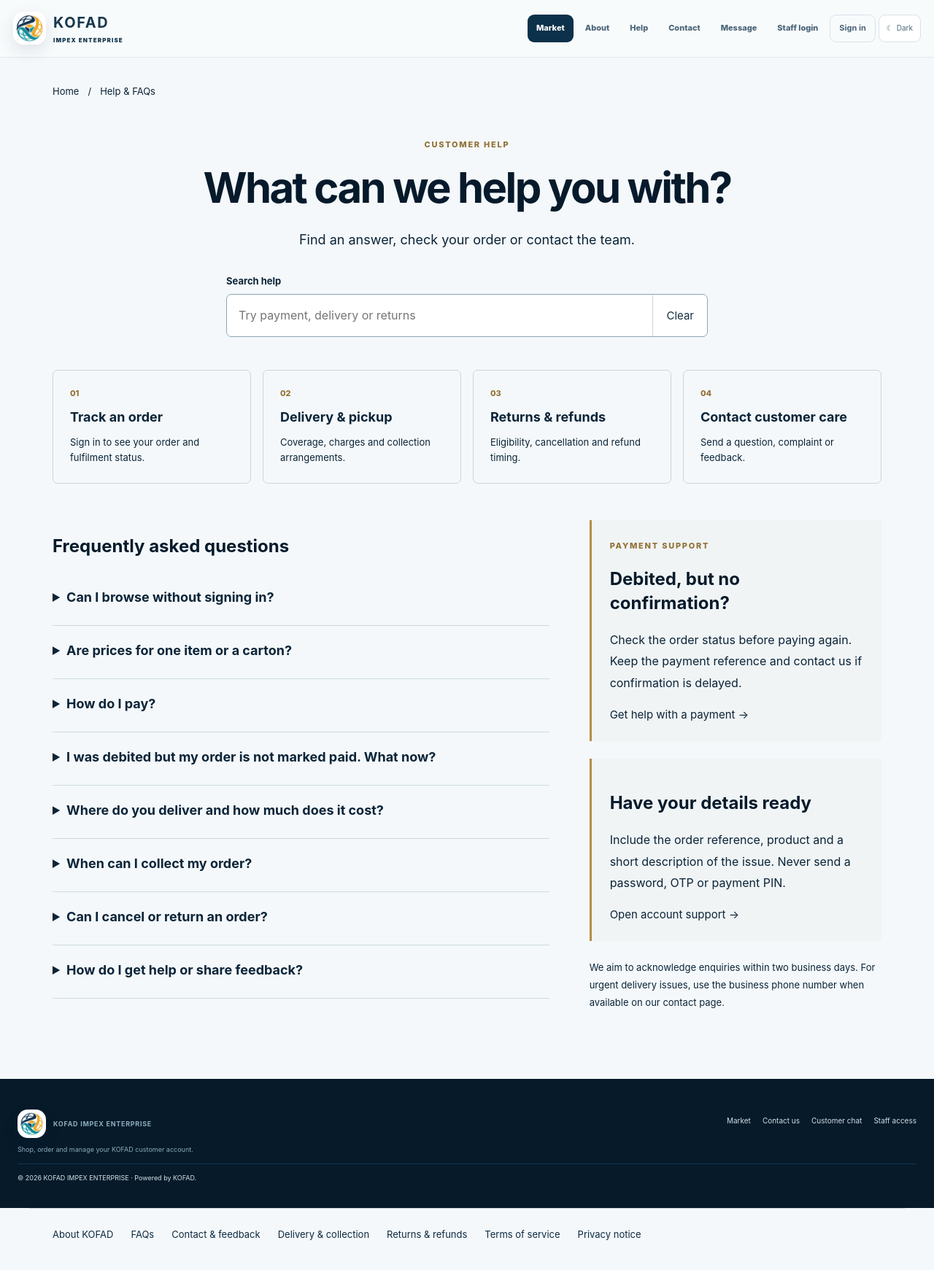
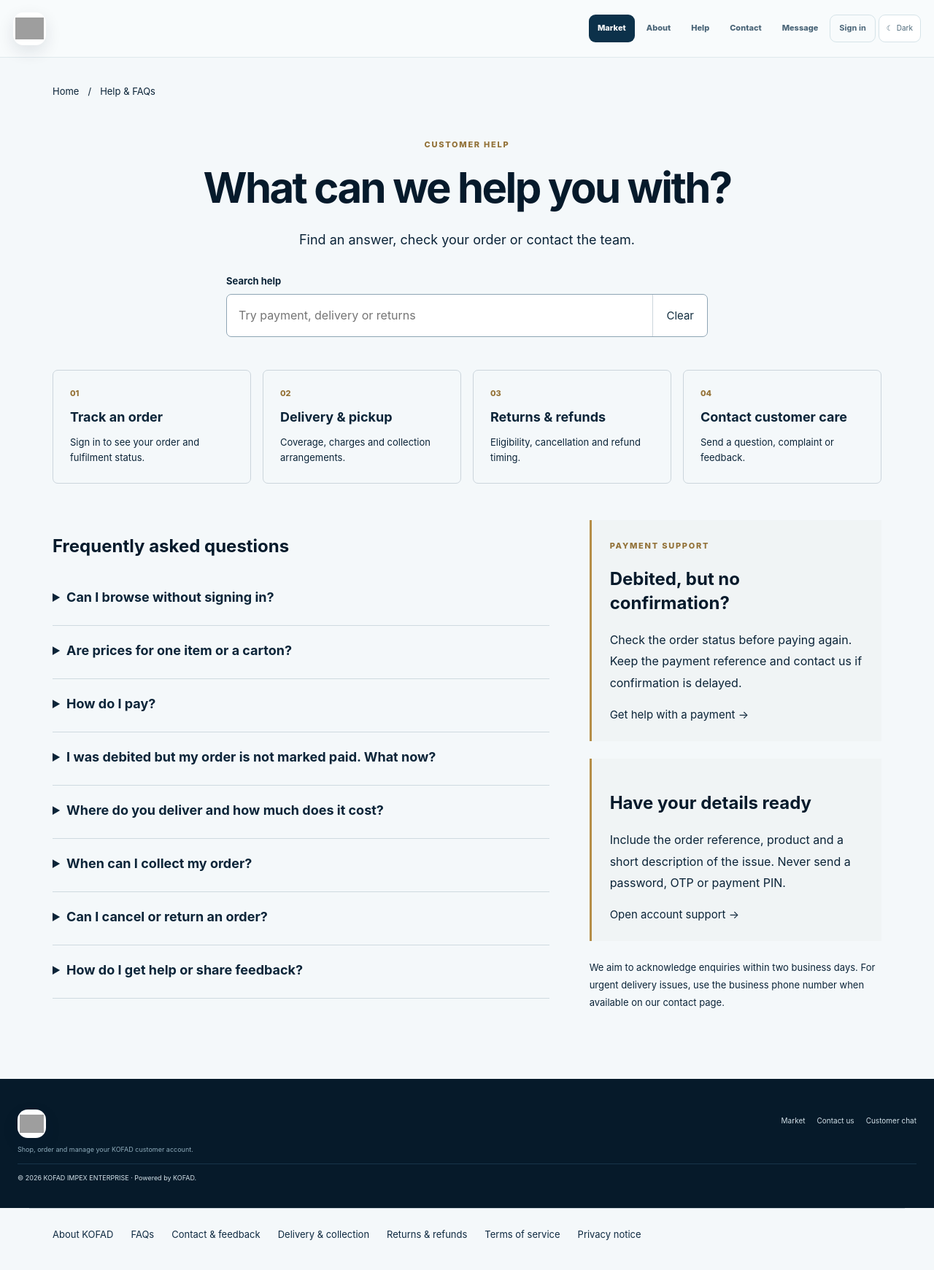
Before and after one commit to Eugene999B/KOFAD, a Django app: page /faq/ in a window 1280 px wide. Shown: the whole page at 73% size. Run offline with Django 5.2, Linux system fonts and the light colour scheme; tables that the repository leaves empty hold one stand-in row (values such as "Sample post"); parts of the project's set-up code (start-up, migrations or seed data) failed here and were passed over; some libraries are stand-ins or nearby versions; grey boxes are pictures that could not be loaded.

Commit message:
Unify official KOFAD customer branding

```diff
--- a/marketplace/templates/marketplace/base.html
+++ b/marketplace/templates/marketplace/base.html
@@ -2,10 +2,15 @@
 <html lang="en">
 <head>
 <meta charset="utf-8"><meta name="viewport" content="width=device-width,initial-scale=1">
-<meta name="theme-color" content="#071f33"><meta name="color-scheme" content="light dark">
-<meta name="description" content="{{ page.intro|default:'KOFAD IMPEX ENTERPRISE — retail and wholesale shopping, delivery, collection and customer care.' }}">
+<meta name="theme-color" content="#0f3b58"><meta name="color-scheme" content="light dark">
+<meta name="description" content="{{ seo_description }}">
+{% if google_site_verification %}<meta name="google-site-verification" content="{{ google_site_verification }}">{% endif %}
+{% if seo_indexable %}<meta name="robots" content="index,follow,max-image-preview:large"><link rel="canonical" href="{{ canonical_url }}">
+<meta property="og:type" content="website"><meta property="og:site_name" content="KOFAD IMPEX ENTERPRISE"><meta property="og:title" content="{{ title|default:'KOFAD Market' }} · KOFAD IMPEX ENTERPRISE"><meta property="og:description" content="{{ seo_description }}"><meta property="og:url" content="{{ canonical_url }}"><meta property="og:image" content="{{ public_site_origin }}{% static 'brand/kofad-official-logo.svg' %}">
+<meta name="twitter:card" content="summary_large_image"><meta name="twitter:title" content="{{ title|default:'KOFAD Market' }} · KOFAD IMPEX ENTERPRISE"><meta name="twitter:description" content="{{ seo_description }}"><meta name="twitter:image" content="{{ public_site_origin }}{% static 'brand/kofad-official-logo.svg' %}">{% else %}<meta name="robots" content="noindex,nofollow,noarchive">{% endif %}
 <title>{{ title|default:"KOFAD Market" }} · KOFAD IMPEX ENTERPRISE</title>
-<link rel="icon" href="{% static 'brand/kofad-emblem.png' %}" type="image/png">
+<link rel="icon" href="{% static 'brand/kofad-official-logo.svg' %}" type="image/svg+xml">
+{% if request.path == '/' %}<script type="application/ld+json">{"@context":"https://schema.org","@type":"Organization","name":"KOFAD IMPEX ENTERPRISE","url":"{{ public_site_origin }}/","logo":"{{ public_site_origin }}{% static 'brand/kofad-official-logo.svg' %}","sameAs":[]}</script>{% endif %}
 <script src="{% static 'theme.js' %}"></script>
 <link rel="stylesheet" href="{% static 'marketplace/market.css' %}">
 <link rel="stylesheet" href="{% static 'marketplace/market-v2.css' %}">
@@ -32,6 +37,7 @@
 <link rel="stylesheet" href="{% static 'marketplace/company-site.css' %}">
 <link rel="stylesheet" href="{% static 'marketplace/checkout-flow.css' %}">
 <link rel="stylesheet" href="{% static 'marketplace/market-v13.css' %}">
+<link rel="stylesheet" href="{% static 'brand-system.css' %}">
 </head>
 <body class="market-body market-v2{% if market_customer and '/market/' in request.path %} customer-session{% endif %}{% if market_auth_page %} market-access-page{% endif %}"{% if market_customer and '/market/' in request.path %} data-session-zone="market" data-session-active="true" data-session-logout-url="/market/account/logout/" data-session-status-url="/market/session/state/" data-session-login-url="/market/access/"{% endif %}>
 <a class="market-skip" href="#main">Skip to content</a>
@@ -39,15 +45,14 @@
 {% if market_auth_page %}
 <header class="market-auth-header">
 <a class="market-auth-brand" href="/market/" aria-label="KOFAD Market home">
-<span class="market-auth-brand-mark"><img src="{% static 'brand/kofad-emblem.png' %}" alt=""></span>
-<span><strong>KOFAD Market</strong><small>KOFAD IMPEX ENTERPRISE</small></span>
+<span class="market-auth-brand-mark official-logo"><img src="{% static 'brand/kofad-official-logo.svg' %}" alt="KOFAD IMPEX ENTERPRISE"></span>
 </a>
 <button type="button" class="market-auth-theme" data-theme-toggle aria-label="Switch theme"><span data-theme-icon>☾</span></button>
 </header>
 {% else %}
 <header class="shop-shell-header">
 <div class="shop-shell-main{% if not market_customer %} guest{% endif %}">
-<a class="shop-shell-brand" href="/market/" aria-label="KOFAD Market home"><span class="shop-shell-brand-mark"><img src="{% static 'brand/kofad-emblem.png' %}" alt=""></span><span><strong>KOFAD Market</strong><small>KOFAD IMPEX ENTERPRISE</small></span></a>
+<a class="shop-shell-brand" href="/market/" aria-label="KOFAD Market home"><span class="shop-shell-brand-mark official-logo"><img src="{% static 'brand/kofad-official-logo.svg' %}" alt="KOFAD IMPEX ENTERPRISE"></span></a>
 <form method="get" action="/market/" class="shop-shell-search" data-market-search>
 <span aria-hidden="true">⌕</span><input type="search" name="q" value="{{ q|default:'' }}" placeholder="Search products, categories or SKU" autocomplete="off" aria-label="Search KOFAD Market" data-market-search-input><button type="submit">Search</button><div class="market-search-suggestions" data-market-suggestions hidden></div>
 </form>
@@ -88,19 +93,18 @@
 {% else %}
 <header class="public-site-header">
 <div class="public-site-main">
-<a class="public-site-brand" href="/" aria-label="KOFAD IMPEX ENTERPRISE home"><span class="market-brand-mark"><img src="{% static 'brand/kofad-emblem.png' %}" alt=""></span><span><strong>KOFAD</strong><small>IMPEX ENTERPRISE</small></span></a>
+<a class="public-site-brand" href="/" aria-label="KOFAD IMPEX ENTERPRISE home"><span class="market-brand-mark official-logo"><img src="{% static 'brand/kofad-official-logo.svg' %}" alt="KOFAD IMPEX ENTERPRISE"></span></a>
 <nav class="public-desktop-nav" aria-label="Public navigation">
 <a href="/market/" class="public-market-link">Market</a>
 <a href="/about/"{% if market_customer %} target="_blank" rel="noopener"{% endif %}>About</a><a href="/faq/"{% if market_customer %} target="_blank" rel="noopener"{% endif %}>Help</a><a href="/contact/"{% if market_customer %} target="_blank" rel="noopener"{% endif %} class="market-contact-link">Contact</a>
 <a href="/market/messages/" class="market-message-link">Message</a>
-<a href="/login/" class="market-staff-link">Staff login</a>
 {% if market_customer %}<a href="/market/account/" class="public-account-link"><span class="market-nav-avatar">{{ market_customer.full_name|first|upper }}</span><b>Account</b></a>{% else %}<a href="/market/" class="public-account-link"><b>Sign in</b></a>{% endif %}
 <button type="button" class="public-theme-toggle" data-theme-toggle aria-label="Switch theme"><span data-theme-icon>☾</span><span data-theme-label>Dark</span></button>
 </nav>
 <div class="public-mobile-actions">
 <a href="/market/" class="public-mobile-market">Market <span>→</span></a>
 {% if market_customer %}<a href="/market/account/" class="public-mobile-account">{{ market_customer.full_name|first|upper }}</a>{% else %}<a href="/market/" class="public-mobile-account">Sign in</a>{% endif %}
-<details class="public-mobile-menu"><summary aria-label="Open menu">Menu</summary><div><a href="/about/"{% if market_customer %} target="_blank" rel="noopener"{% endif %}>About KOFAD</a><a href="/faq/"{% if market_customer %} target="_blank" rel="noopener"{% endif %}>FAQs</a><a href="/contact/"{% if market_customer %} target="_blank" rel="noopener"{% endif %}>Contact &amp; feedback</a><a href="/market/messages/">Message</a><a href="/login/">Staff login</a><button type="button" data-theme-toggle><span data-theme-icon>☾</span><span data-theme-label>Dark mode</span></button></div></details>
+<details class="public-mobile-menu"><summary aria-label="Open menu">Menu</summary><div><a href="/about/"{% if market_customer %} target="_blank" rel="noopener"{% endif %}>About KOFAD</a><a href="/faq/"{% if market_customer %} target="_blank" rel="noopener"{% endif %}>FAQs</a><a href="/contact/"{% if market_customer %} target="_blank" rel="noopener"{% endif %}>Contact &amp; feedback</a><a href="/market/messages/">Message</a><button type="button" data-theme-toggle><span data-theme-icon>☾</span><span data-theme-label>Dark mode</span></button></div></details>
 </div>
 </div>
 </header>
@@ -109,6 +113,6 @@
 {% if not market_auth_page %}{% for message in messages %}<div class="market-flash {{ message.tags }}" role="status">{{ message }}</div>{% endfor %}{% endif %}
 <main id="main">{% block content %}{% endblock %}</main>
 {% if market_customer and '/market/' in request.path %}<nav class="market-mobile-dock" aria-label="Customer navigation"><a href="/market/" class="{% if request.path == '/market/' %}active{% endif %}"><b>⌂</b><span>Shop</span></a><a href="/market/orders/" class="{% if '/market/orders/' in request.path %}active{% endif %}"><b>▤</b><span>Orders</span></a><a href="/market/account/wishlist/" class="{% if '/wishlist/' in request.path %}active{% endif %}"><b>♡</b><span>Saved</span>{% if market_wishlist_count %}<i>{{ market_wishlist_count }}</i>{% endif %}</a><a href="/market/cart/" class="{% if '/market/cart/' in request.path %}active{% endif %}"><b>⌑</b><span>Cart</span>{% if market_cart_count %}<i>{{ market_cart_count }}</i>{% endif %}</a><a href="/market/account/" class="{% if request.path == '/market/account/' %}active{% endif %}"><b>{{ market_customer.full_name|first|upper }}</b><span>Account</span></a></nav><a class="commerce-support-fab" href="/market/messages/" aria-label="Open KOFAD support"><span>✦</span><b>Support</b>{% if market_unread_count %}<i>{{ market_unread_count }}</i>{% endif %}</a>{% endif %}
-{% if '/market/' in request.path %}{% if not market_auth_page and not market_gateway %}<footer class="shop-shell-footer"><div><strong>KOFAD Market</strong><span>Online shopping by KOFAD IMPEX ENTERPRISE.</span></div><nav><a href="/market/">Shop</a>{% if market_customer %}<a href="/market/account/">Account</a><a href="/market/orders/">Orders</a><a href="/market/messages/">Support</a>{% else %}<a href="/market/access/">Sign in</a>{% endif %}</nav><small>© {% now "Y" %} KOFAD IMPEX ENTERPRISE</small></footer>{% endif %}{% else %}<footer class="market-footer commerce-footer"><div><span class="footer-brand-row"><span class="market-brand-mark"><img src="{% static 'brand/kofad-emblem.png' %}" alt=""></span><strong>KOFAD IMPEX ENTERPRISE</strong></span><span>Shop, order and manage your KOFAD customer account.</span></div><div class="footer-links"><a href="/market/">Market</a><a href="/#contact">Contact us</a><a href="/market/messages/">Customer chat</a><a href="/login/">Staff access</a></div><small>© {% now "Y" %} KOFAD IMPEX ENTERPRISE · Powered by KOFAD.</small></footer>{% endif %}
+{% if '/market/' in request.path %}{% if not market_auth_page and not market_gateway %}<footer class="shop-shell-footer"><div><strong>KOFAD Market</strong><span>Online shopping by KOFAD IMPEX ENTERPRISE.</span></div><nav><a href="/market/">Shop</a>{% if market_customer %}<a href="/market/account/">Account</a><a href="/market/orders/">Orders</a><a href="/market/messages/">Support</a>{% else %}<a href="/market/access/">Sign in</a>{% endif %}</nav><small>© {% now "Y" %} KOFAD IMPEX ENTERPRISE</small></footer>{% endif %}{% else %}<footer class="market-footer commerce-footer"><div><span class="footer-brand-row"><span class="market-brand-mark official-logo"><img src="{% static 'brand/kofad-official-logo.svg' %}" alt="KOFAD IMPEX ENTERPRISE"></span></span><span>Shop, order and manage your KOFAD customer account.</span></div><div class="footer-links"><a href="/market/">Market</a><a href="/#contact">Contact us</a><a href="/market/messages/">Customer chat</a></div><small>© {% now "Y" %} KOFAD IMPEX ENTERPRISE · Powered by KOFAD.</small></footer>{% endif %}
 <nav class="company-links" aria-label="Company information and policies"><a href="/about/"{% if market_customer %} target="_blank" rel="noopener"{% endif %}>About KOFAD</a><a href="/faq/"{% if market_customer %} target="_blank" rel="noopener"{% endif %}>FAQs</a><a href="/contact/"{% if market_customer %} target="_blank" rel="noopener"{% endif %}>Contact &amp; feedback</a><a href="/delivery/"{% if market_customer %} target="_blank" rel="noopener"{% endif %}>Delivery &amp; collection</a><a href="/returns-policy/"{% if market_customer %} target="_blank" rel="noopener"{% endif %}>Returns &amp; refunds</a><a href="/terms/"{% if market_customer %} target="_blank" rel="noopener"{% endif %}>Terms of service</a><a href="/privacy/"{% if market_customer %} target="_blank" rel="noopener"{% endif %}>Privacy notice</a></nav>
 </body></html>
```
